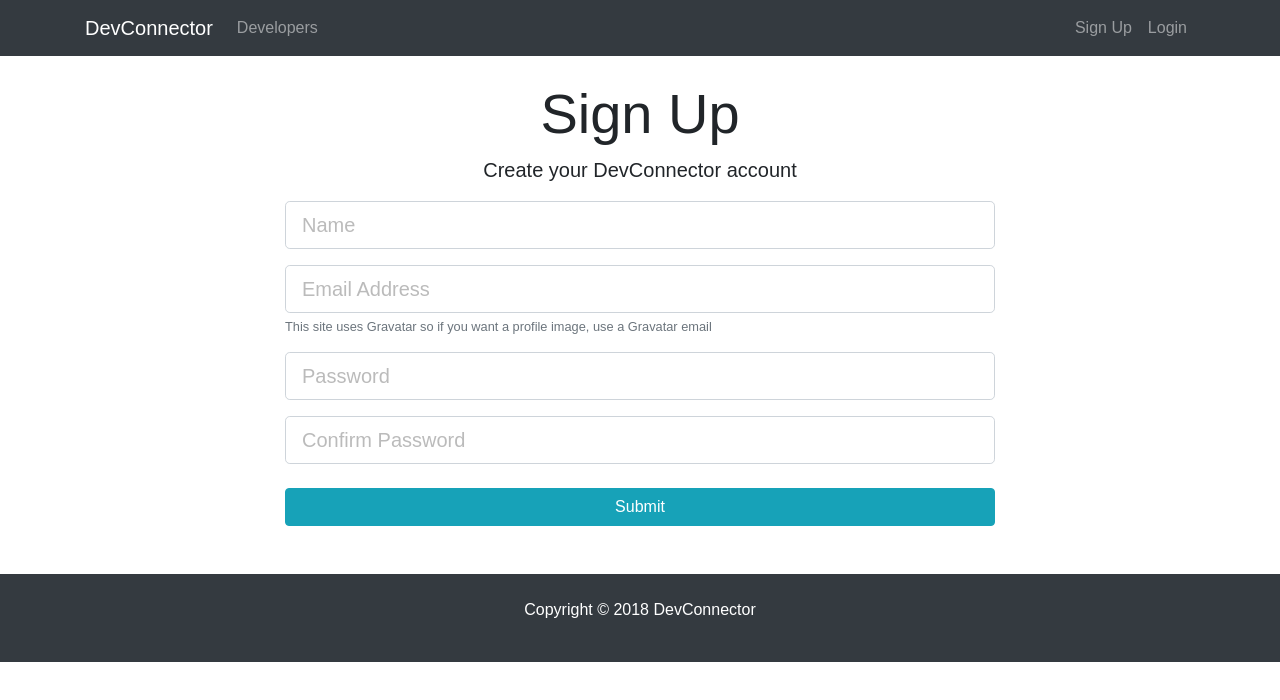
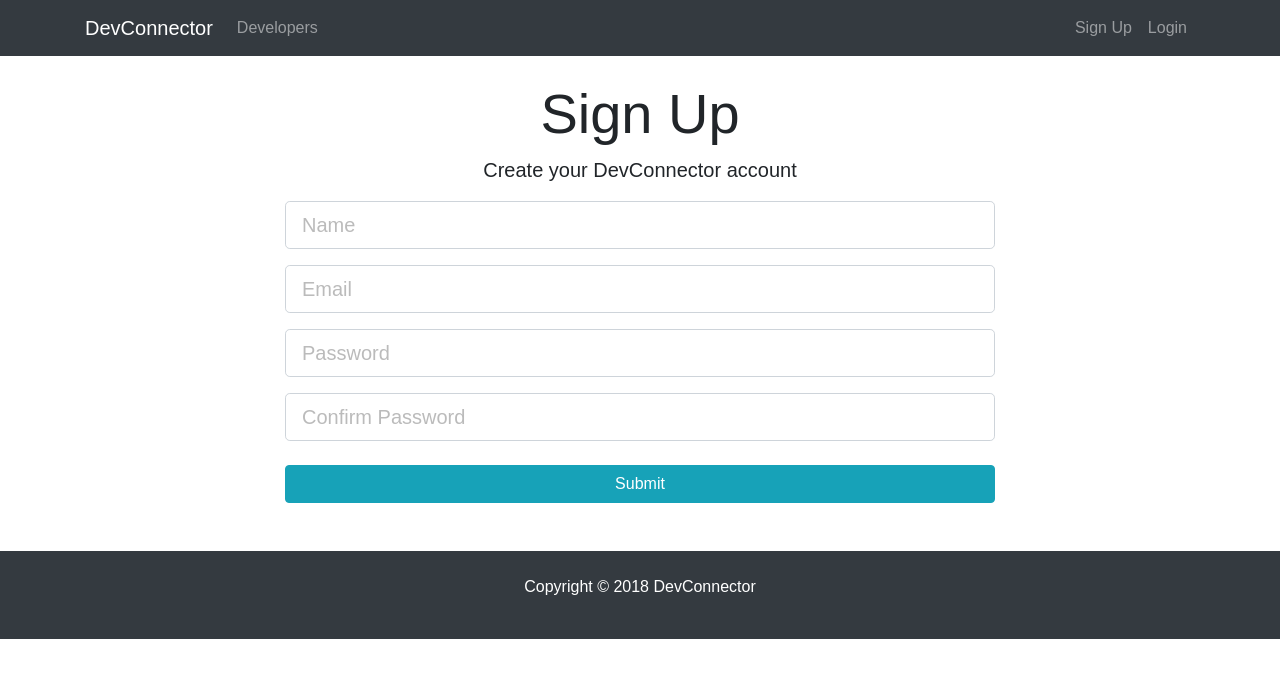
Before and after one commit to SPDUK/devconnector, a React (Create React App) app in the folder client/: page /register in a window 1280 px wide. Shown: the top 700 px of the page. Built offline with nearby package versions, Linux system fonts and the light colour scheme.

Commit message:
refactored forms to TextGroupInput components and added better invalid password error text

```diff
--- a/client/src/components/auth/Login.jsx
+++ b/client/src/components/auth/Login.jsx
@@ -3,6 +3,7 @@
 import classnames from 'classnames';
 import { connect } from 'react-redux';
 import { loginUser } from '../../actions/authActions';
+import TextFieldGroup from '../common/TextFieldGroup';
 
 class Login extends Component {
   constructor() {
@@ -57,32 +58,22 @@
               <h1 className="display-4 text-center">Log In</h1>
               <p className="lead text-center">Sign in to your DevConnector account</p>
               <form onSubmit={this.onSubmit}>
-                <div className="form-group">
-                  <input
-                    type="email"
-                    className={classnames('form-control form-control-lg', {
-                      'is-invalid': errors.email
-                    })}
+                <TextFieldGroup
                   placeholder="Email Address"
                   name="email"
+                  type="email"
                   value={this.state.email}
                   onChange={this.onChange}
+                  error={errors.email}
                 />
-                  {errors.email && <div className="invalid-feedback">{errors.email}</div>}
-                </div>
-                <div className="form-group">
-                  <input
-                    type="password"
-                    className={classnames('form-control form-control-lg', {
-                      'is-invalid': errors.password
-                    })}
+                <TextFieldGroup
                   placeholder="Password"
                   name="password"
+                  type="password"
                   value={this.state.password}
                   onChange={this.onChange}
+                  error={errors.password}
                 />
-                  {errors.password && <div className="invalid-feedback">{errors.password}</div>}
-                </div>
                 <input type="submit" className="btn btn-info btn-block mt-4" />
               </form>
             </div>
--- a/client/src/components/auth/Register.jsx
+++ b/client/src/components/auth/Register.jsx
@@ -4,6 +4,7 @@
 import classnames from 'classnames';
 import { connect } from 'react-redux';
 import { registerUser } from '../../actions/authActions';
+import TextFieldGroup from '../common/TextFieldGroup';
 
 class Register extends Component {
   constructor() {
@@ -57,61 +58,37 @@
               <h1 className="display-4 text-center">Sign Up</h1>
               <p className="lead text-center">Create your DevConnector account</p>
               <form noValidate onSubmit={this.onSubmit}>
-                <div className="form-group">
-                  <input
-                    type="text"
-                    className={classnames('form-control form-control-lg', {
-                      'is-invalid': errors.name
-                    })}
+                <TextFieldGroup
                   placeholder="Name"
                   name="name"
                   value={this.state.name}
                   onChange={this.onChange}
+                  error={errors.name}
                 />
-                  {errors.name && <div className="invalid-feedback">{errors.name}</div>}
-                </div>
-                <div className="form-group">
-                  <input
+                <TextFieldGroup
+                  placeholder="Email"
+                  name="email"
                   type="email"
-                    className={classnames('form-control form-control-lg', {
-                      'is-invalid': errors.email
-                    })}
-                    placeholder="Email Address"
-                    name="email"
                   value={this.state.email}
                   onChange={this.onChange}
+                  error={errors.email}
                 />
-                  {errors.email && <div className="invalid-feedback">{errors.email}</div>}
-                  <small className="form-text text-muted">
-                    This site uses Gravatar so if you want a profile image, use a Gravatar email
-                  </small>
-                </div>
-                <div className="form-group">
-                  <input
-                    type="password"
-                    className={classnames('form-control form-control-lg', {
-                      'is-invalid': errors.password
-                    })}
+                <TextFieldGroup
                   placeholder="Password"
                   name="password"
+                  type="password"
                   value={this.state.password}
                   onChange={this.onChange}
+                  error={errors.password}
                 />
-                  {errors.password && <div className="invalid-feedback">{errors.password}</div>}
-                </div>
-                <div className="form-group">
-                  <input
-                    type="password"
-                    className={classnames('form-control form-control-lg', {
-                      'is-invalid': errors.password2
-                    })}
+                <TextFieldGroup
                   placeholder="Confirm Password"
                   name="password2"
+                  type="password"
                   value={this.state.password2}
                   onChange={this.onChange}
+                  error={errors.password2}
                 />
-                  {errors.password2 && <div className="invalid-feedback">{errors.password2}</div>}
-                </div>
                 <input type="submit" className="btn btn-info btn-block mt-4" />
               </form>
             </div>
--- /dev/null
+++ b/client/src/components/common/TextFieldGroup.jsx
@@ -0,0 +1,48 @@
+import React from 'react';
+import classnames from 'classnames';
+import PropTypes from 'prop-types';
+
+const TextFieldGroup = ({
+  name,
+  placeholder,
+  value,
+  label,
+  error,
+  info,
+  type,
+  onChange,
+  disabled
+}) => (
+  <div className="form-group">
+    <input
+      type={type}
+      className={classnames('form-control form-control-lg', {
+        'is-invalid': error
+      })}
+      placeholder={placeholder}
+      name={name}
+      value={value}
+      onChange={onChange}
+      disabled={disabled}
+    />
+    {info && <small className="form-text text-muted">{info}</small>}
+    {error && <div className="invalid-feedback">{error}</div>}
+  </div>
+);
+
+TextFieldGroup.propTypes = {
+  name: PropTypes.string.isRequired,
+  placeholder: PropTypes.string,
+  value: PropTypes.string.isRequired,
+  info: PropTypes.string,
+  error: PropTypes.string,
+  type: PropTypes.string.isRequired,
+  onChange: PropTypes.func.isRequired,
+  disabled: PropTypes.string
+};
+
+TextFieldGroup.defaultProps = {
+  type: 'text'
+};
+
+export default TextFieldGroup;
```
Also changed, not shown: 1 other file (tests, documents, lock files or other folders). Lines whose indentation alone changed are shown as unchanged.
